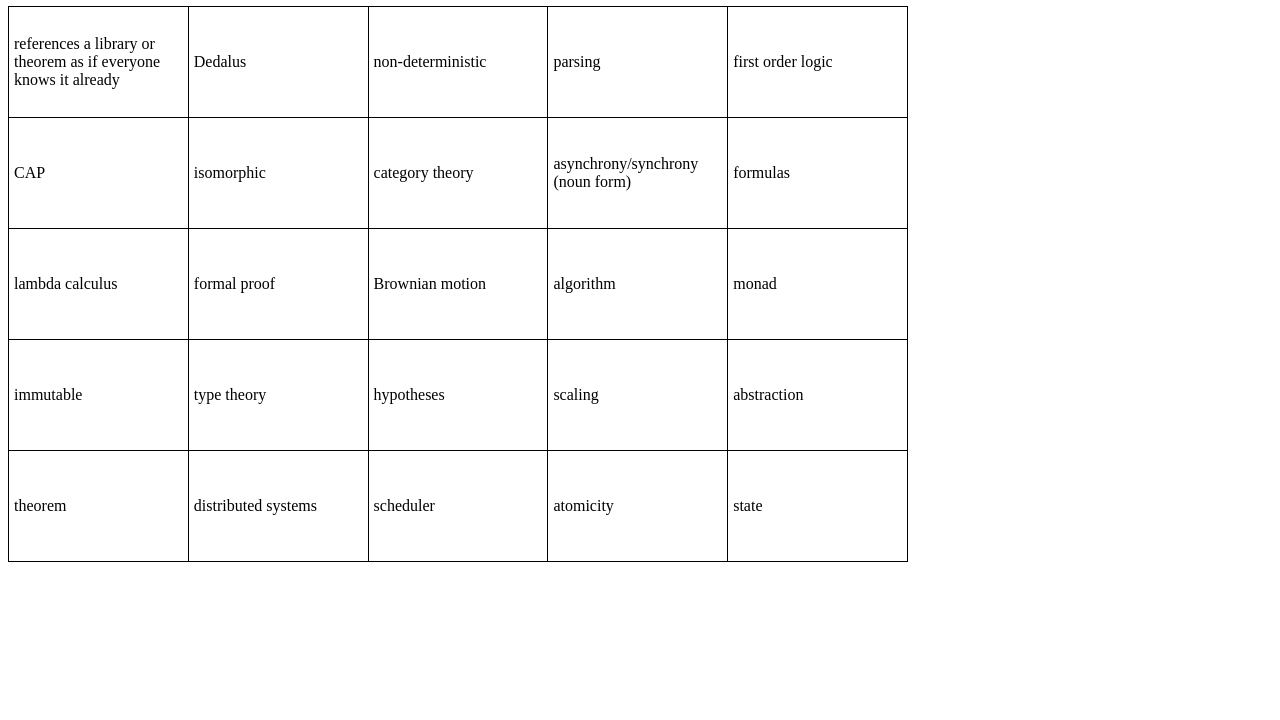
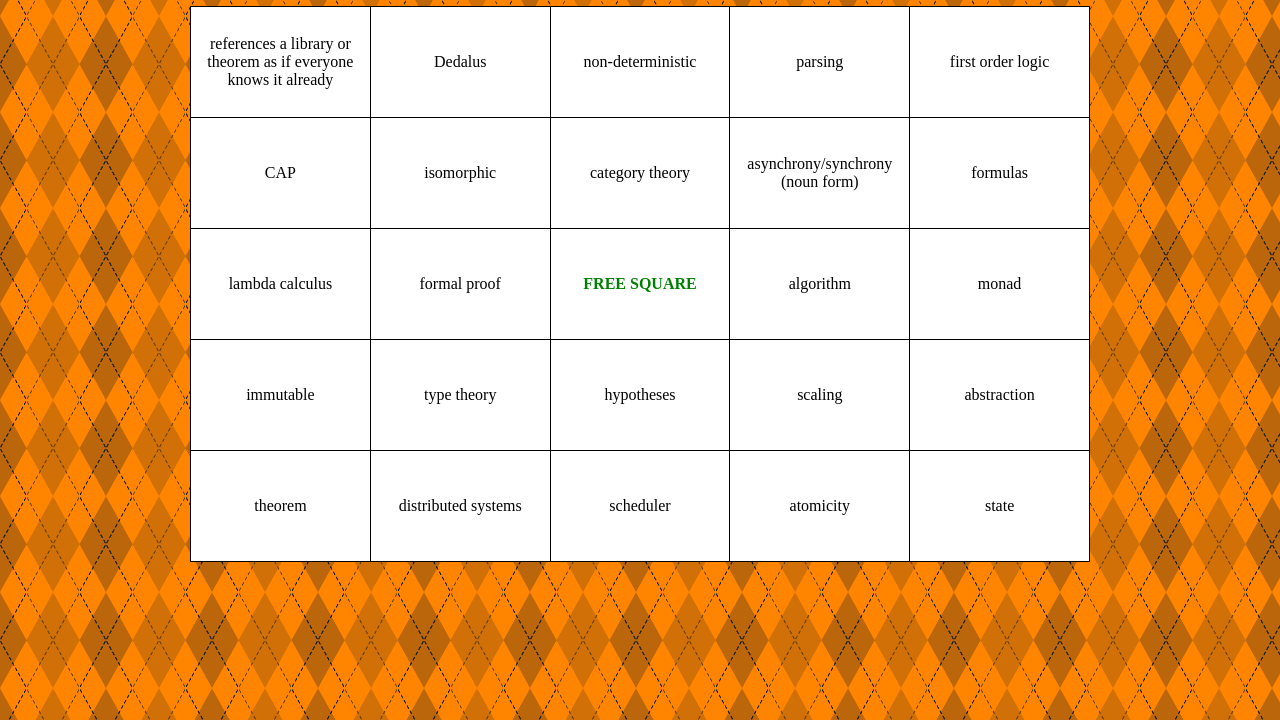
Before and after one commit to pselle/strangeloopbingo, a plain HTML site: page index.html in a window 1280 px wide. Shown: the part 80-800 px from the top of the page. Drawn offline with Linux system fonts and the light colour scheme.

Commit message:
Add style, add free square

```diff
--- a/js/app.js
+++ b/js/app.js
@@ -54,3 +54,5 @@ var squares = document.querySelectorAll('#bingoBoard td')
 for(var i=0; i < squares.length; i++) {
   squares[i].textContent = shuffledChoices[i]
 }
+
+squares[12].textContent = "FREE SQUARE"
--- a/style.css
+++ b/style.css
@@ -1,5 +1,11 @@
+body {
+    background-color: #ff8400;
+    background-image: url(argyle.png);
+}
+
 h1 {
     font-family: Georgia;
+    text-align: center;
 }
 
 table {
@@ -7,10 +13,20 @@ table {
     border-collapse: collapse;
     border-spacing: 0;
     width: 900px;
+    margin: 0 auto;
+    background-color: #fff;
 }
+
 td {
+    position: relative;
     width: 100px;
     height: 100px;
     border: 1px solid black;
     padding: 5px;
+    text-align: center;
 }
+
+tr:nth-child(3) td:nth-child(3) {
+    font-weight: bold;
+    color: green;
+}
```
Also changed, not shown: argyle.png (added).
